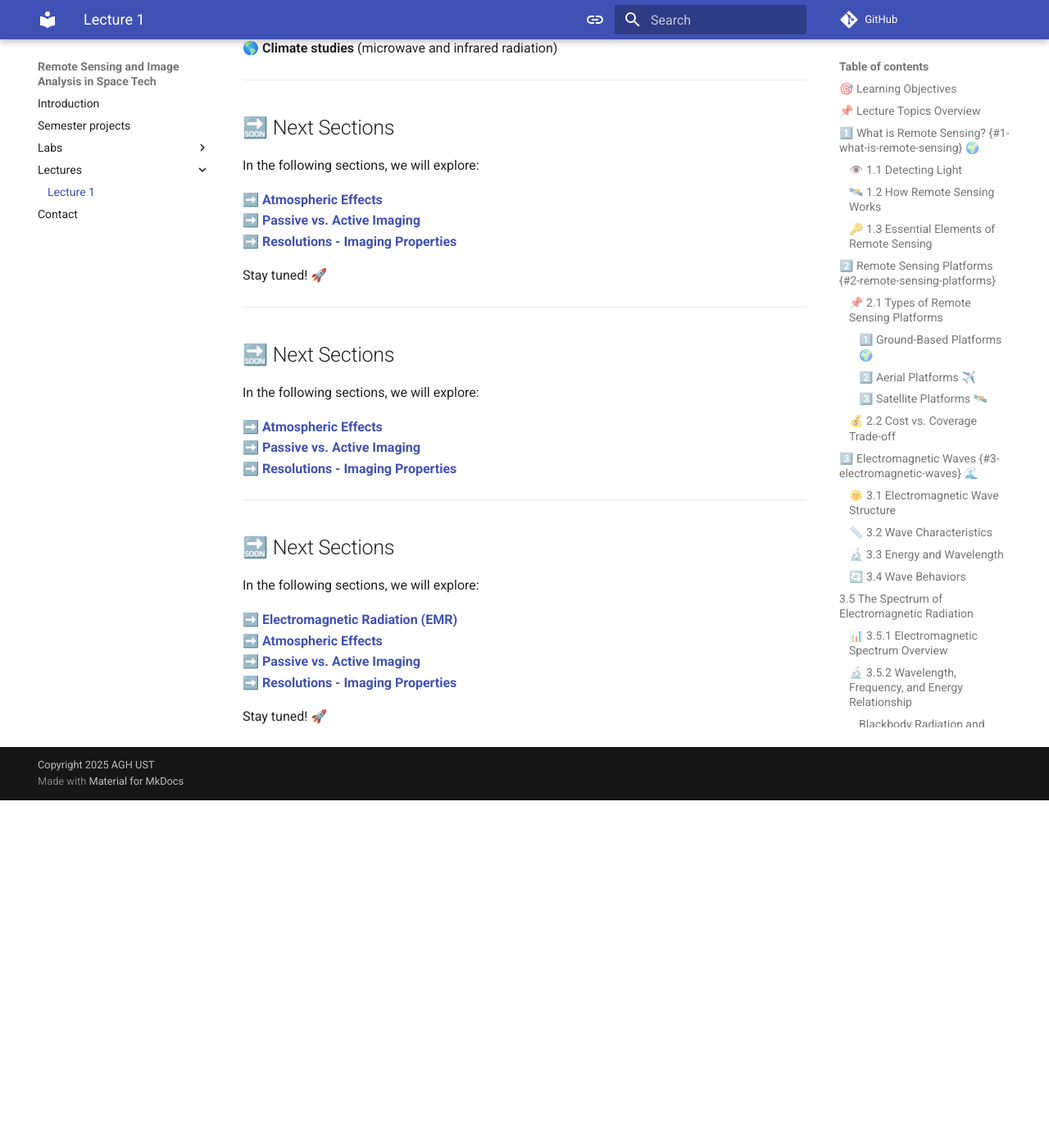
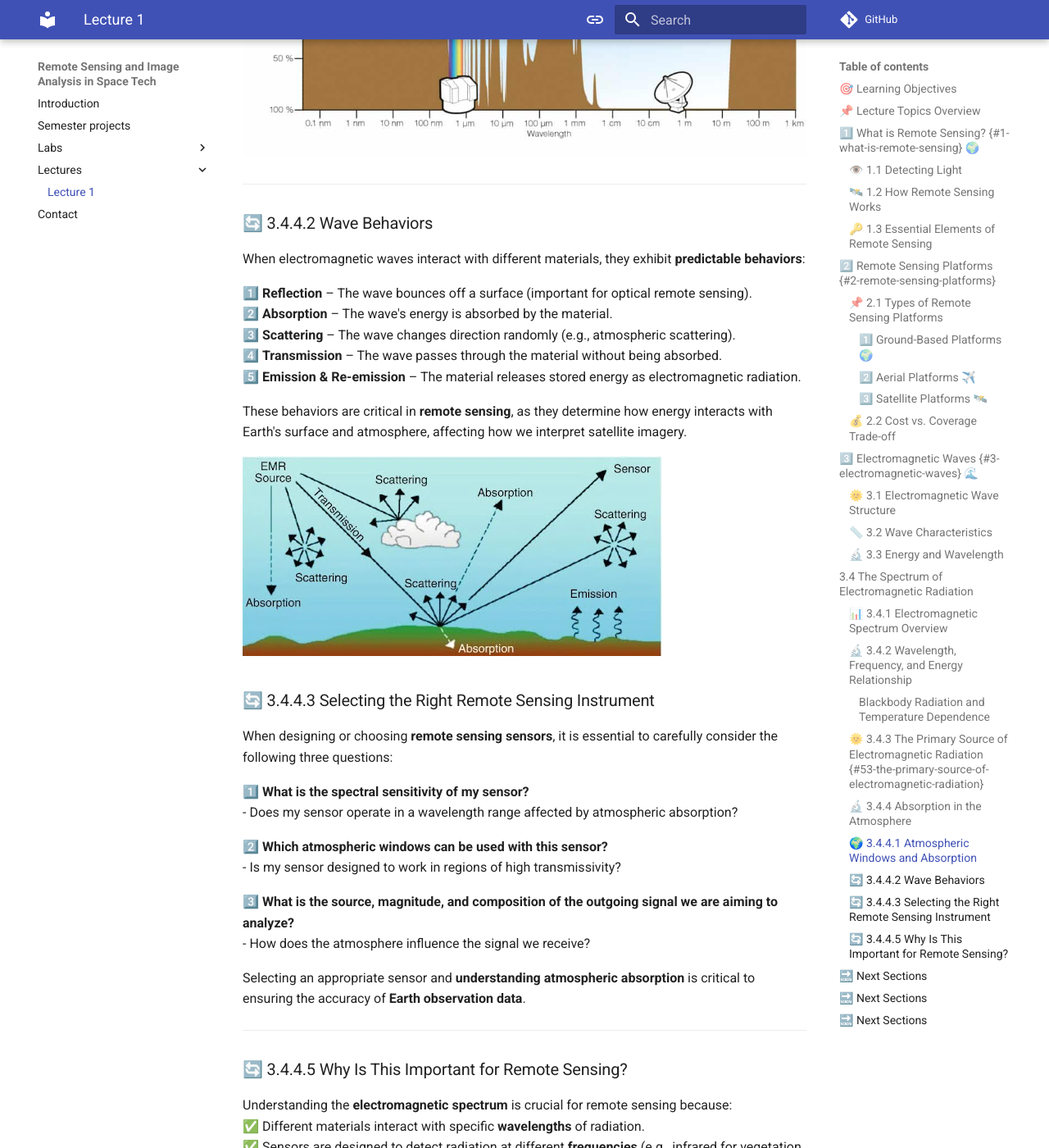
Before and after one commit to eo-agh/eo-course, an MkDocs documentation site: the page built from docs/assets/lectures/lecture_1.md, in a window 1280 px wide and 1400 px high, scrolled down 10500 px. Shown: the whole window at 82% size. Built offline with MkDocs 1.6.1 and Material for MkDocs 9.7.7, drawn with Linux system fonts in a browser that asks for light colours; comment, search, counter and statistics services are not loaded; before the commit the page ends 11476 px from its top, so only the background shows below that; some of the changed text lies outside the part shown.

Commit message:
wave atmosphere etc

```diff
--- a/docs/assets/lectures/lecture_1.md
+++ b/docs/assets/lectures/lecture_1.md
@@ -144,22 +144,9 @@ Thus, **waves with longer wavelengths carry less energy**, while **short-wavelen
 
 ---
 
-### 🔄 3.4 Wave Behaviors
-
-When electromagnetic waves interact with different materials, they exhibit **predictable behaviors**:
-
-1️⃣ **Reflection** – The wave bounces off a surface (important for optical remote sensing).
-2️⃣ **Absorption** – The wave's energy is absorbed by the material.
-3️⃣ **Scattering** – The wave changes direction randomly (e.g., atmospheric scattering).
-4️⃣ **Transmission** – The wave passes through the material without being absorbed.
-5️⃣ **Emission & Re-emission** – The material releases stored energy as electromagnetic radiation.
-
-These behaviors are critical in **remote sensing**, as they determine how energy interacts with Earth's surface and atmosphere, affecting how we interpret satellite imagery.
-
-![Wave Behaviors ](https://raw.githubusercontent.com/eo-agh/eo-course/main/docs/assets/images/Lecture1_image6.jpg)
 
 
-## 3.5 The Spectrum of Electromagnetic Radiation
+## 3.4 The Spectrum of Electromagnetic Radiation
 
 Electromagnetic energy travels in **waves** and spans a **broad spectrum** ranging from **very long radio waves** to **very short gamma rays**. The **human eye** can detect only a **small portion** of this spectrum, known as **visible light**.
 
@@ -167,7 +154,7 @@ Other devices, such as **radios**, **X-ray machines**, and **scientific instrume
 
 ---
 
-### 📊 3.5.1 Electromagnetic Spectrum Overview
+### 📊 3.4.1 Electromagnetic Spectrum Overview
 
 The figure below illustrates the **different regions of the electromagnetic spectrum**, including their:
 - **Names** (radio waves, microwaves, infrared, visible light, ultraviolet, X-rays, gamma rays)
@@ -181,7 +168,7 @@ It also highlights the **scale of objects** that can interact with each waveleng
 
 ---
 
-### 🔬 3.5.2 Wavelength, Frequency, and Energy Relationship
+### 🔬 3.4.2 Wavelength, Frequency, and Energy Relationship
 
 Now that we have discussed the **fundamental properties of EM waves**, we can explore how **photons** are distributed along the **electromagnetic spectrum (EMS)**.
 
@@ -207,7 +194,7 @@ For example:
 ---
 
 
-### 🌞 3.5.3 The Primary Source of Electromagnetic Radiation {#53-the-primary-source-of-electromagnetic-radiation}
+### 🌞 3.4.3 The Primary Source of Electromagnetic Radiation {#53-the-primary-source-of-electromagnetic-radiation}
 
 The primary source of energy received on Earth is electromagnetic radiation emitted from the Sun.
 
@@ -221,10 +208,69 @@ The Sun emits most of its energy at optical wavelengths, between 0.1 µm to 4 µ
 
 ---
 
+### 🔬 3.4.4 Absorption in the Atmosphere
+
+Understanding where our atmosphere absorbs different parts of the **electromagnetic radiation (EMR)** is crucial for interpreting signals received by **remote sensing instruments**.
+
+A key distinction between **atmospheric absorption** and **scattering** is the **effective energy loss** to atmospheric constituents. In absorption, energy is **directly transferred** into molecules in the atmosphere or to the **remote sensing targets**.
+
+Certain **gases in the atmosphere**, such as:
+- **Ozone (O₃)**
+- **Carbon dioxide (CO₂)**
+- **Water vapor (H₂O)**
+
+can **absorb energy** and contribute to **warming the planet**.
 
 ---
 
-### 🔄 3.5.4 Why Is This Important for Remote Sensing?
+### 🌍 3.4.4.1 Atmospheric Windows and Absorption
+
+From a **remote sensing perspective**, the goal is to use **wavelengths that avoid strong absorption regions** in the atmosphere.
+
+📌 **Where the atmosphere is highly transmissive to incoming wavelengths, we call these regions "atmospheric windows".**
+
+The **brown curve** in the diagram below represents the **opaqueness** of the atmosphere.
+
+- The **big atmospheric windows between 1 mm and 1 m** allow us to operate **microwave remote sensing systems** (e.g., radar sensors).
+- In contrast, **atmospheric windows in the multispectral portions of the EM spectrum** are much **narrower**.
+
+![Atmospheric Absorption](https://raw.githubusercontent.com/eo-agh/eo-course/main/docs/assets/images/lecture1_image10.jpg)
+
+---
+
+### 🔄 3.4.4.2 Wave Behaviors
+
+When electromagnetic waves interact with different materials, they exhibit **predictable behaviors**:
+
+1️⃣ **Reflection** – The wave bounces off a surface (important for optical remote sensing).
+2️⃣ **Absorption** – The wave's energy is absorbed by the material.
+3️⃣ **Scattering** – The wave changes direction randomly (e.g., atmospheric scattering).
+4️⃣ **Transmission** – The wave passes through the material without being absorbed.
+5️⃣ **Emission & Re-emission** – The material releases stored energy as electromagnetic radiation.
+
+These behaviors are critical in **remote sensing**, as they determine how energy interacts with Earth's surface and atmosphere, affecting how we interpret satellite imagery.
+
+![Wave Behaviors ](https://raw.githubusercontent.com/eo-agh/eo-course/main/docs/assets/images/Lecture1_image6.jpg)
+
+### 🔄 3.4.4.3 Selecting the Right Remote Sensing Instrument
+
+When designing or choosing **remote sensing sensors**, it is essential to carefully consider the following three questions:
+
+1️⃣ **What is the spectral sensitivity of my sensor?**
+   - Does my sensor operate in a wavelength range affected by atmospheric absorption?
+
+2️⃣ **Which atmospheric windows can be used with this sensor?**
+   - Is my sensor designed to work in regions of high transmissivity?
+
+3️⃣ **What is the source, magnitude, and composition of the outgoing signal we are aiming to analyze?**
+   - How does the atmosphere influence the signal we receive?
+
+Selecting an appropriate sensor and **understanding atmospheric absorption** is critical to ensuring the accuracy of **Earth observation data**.
+
+
+---
+
+### 🔄 3.4.4.5 Why Is This Important for Remote Sensing?
 
 Understanding the **electromagnetic spectrum** is crucial for remote sensing because:
 ✅ Different materials interact with specific **wavelengths** of radiation.
@@ -238,8 +284,6 @@ This knowledge allows us to design **specialized remote sensing instruments** fo
 🌎 **Climate studies** (microwave and infrared radiation)
 
 ---
-
-
 
 
 ## 🔜 Next Sections
```
Also changed, not shown: docs/assets/images/lecture1_image10.jpg (added).
